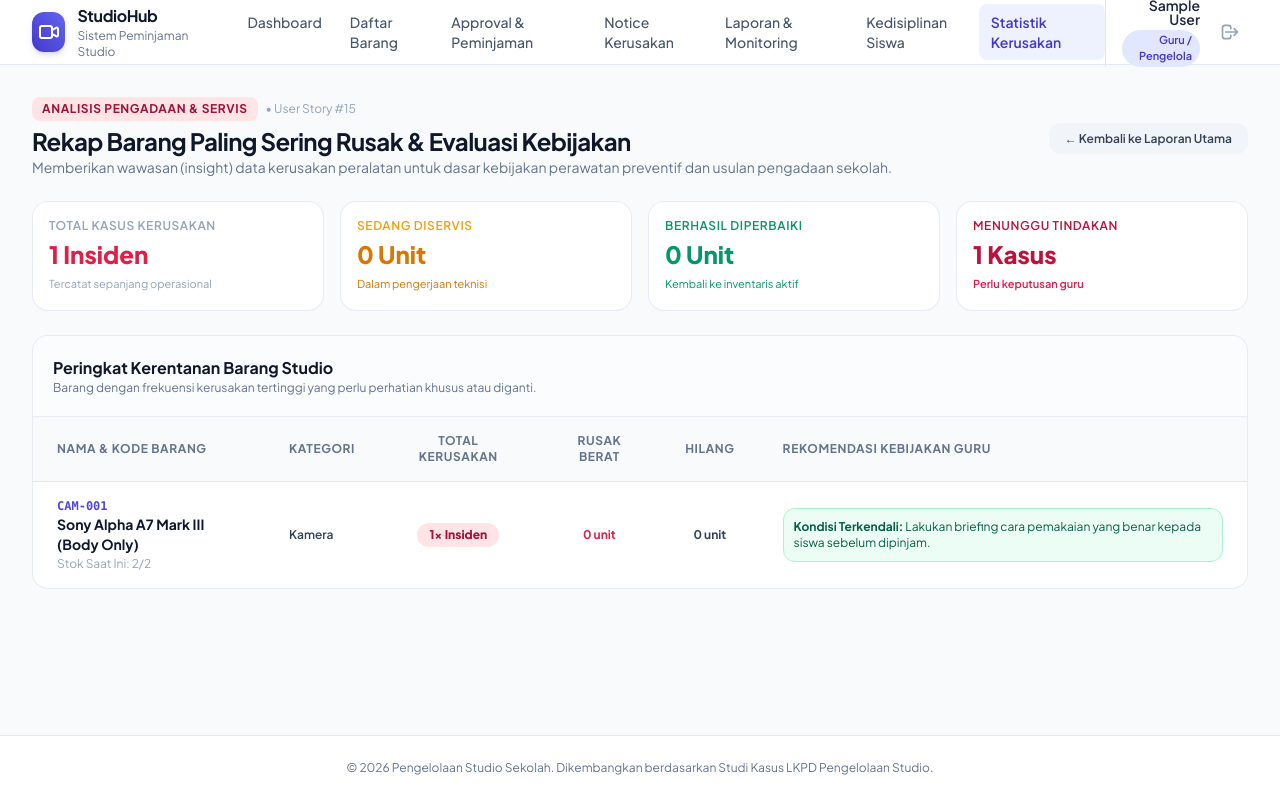
After one commit to Husein-mark/project-collab, a Laravel app: page /reports/damaged-stats in a window 1280 px wide. The commit adds this page. Run offline with Laravel 12, Linux system fonts and the light colour scheme; a user stored in the database is signed in; data comes from the database, SQL or seed files in the repository; tables that the repository leaves empty hold one stand-in row (values such as "Sample post"); some libraries are stand-ins or nearby versions.

Commit message:
feat(export): ekspor laporan csv excel rekap barang rusak dan unit tests (Sprint 2 US #14 & #15)

```diff
--- a/app/Http/Controllers/ReportController.php
+++ b/app/Http/Controllers/ReportController.php
@@ -8,6 +8,7 @@ use App\Models\Loan;
 use App\Models\User;
 use Carbon\Carbon;
 use Illuminate\Http\Request;
+use Symfony\Component\HttpFoundation\StreamedResponse;
 
 class ReportController extends Controller
 {
@@ -52,6 +53,130 @@ class ReportController extends Controller
             'totalOverdue',
             'totalDamaged',
             'totalReturned'
+        ));
+    }
+
+    /**
+     * Ekspor Laporan Peminjaman ke format CSV / Excel (US #14)
+     */
+    public function export(Request $request): StreamedResponse
+    {
+        $query = Loan::with(['item', 'user', 'approver'])->latest();
+
+        if ($request->filled('type')) {
+            if ($request->type === 'overdue') {
+                $query->where(function ($q) {
+                    $q->where('status', 'overdue')->orWhere('is_overdue', true);
+                });
+            } elseif ($request->type === 'damaged') {
+                $query->where('damage_reported', true);
+            } elseif ($request->type === 'returned') {
+                $query->where('status', 'returned');
+            }
+        }
+
+        if ($request->filled('start_date') && $request->filled('end_date')) {
+            $query->whereBetween('borrow_date', [$request->start_date, $request->end_date]);
+        }
+
+        $loans = $query->get();
+        $fileName = 'rekap_peminjaman_studio_' . date('Ymd_His') . '.csv';
+
+        $headers = [
+            'Content-Type' => 'text/csv; charset=UTF-8',
+            'Content-Disposition' => "attachment; filename=\"{$fileName}\"",
+            'Pragma' => 'no-cache',
+            'Cache-Control' => 'must-revalidate, post-check=0, pre-check=0',
+            'Expires' => '0',
+        ];
+
+        return response()->stream(function () use ($loans) {
+            $handle = fopen('php://output', 'w');
+
+            // BOM UTF-8 for Excel compatibility
+            fprintf($handle, chr(0xEF).chr(0xBB).chr(0xBF));
+
+            // Header kolom
+            fputcsv($handle, [
+                'No',
+                'Kode Transaksi',
+                'Nama Siswa',
+                'NIS',
+                'Email Siswa',
+                'Kode Barang',
+                'Nama Barang',
+                'Kategori',
+                'Jumlah',
+                'Keperluan',
+                'Tanggal Pinjam',
+                'Batas Rencana Kembali',
+                'Tanggal Aktual Kembali',
+                'Status Transaksi',
+                'Terlambat (Hari)',
+                'Kondisi Kembali',
+                'Catatan Kerusakan',
+            ]);
+
+            $i = 1;
+            foreach ($loans as $loan) {
+                fputcsv($handle, [
+                    $i++,
+                    $loan->loan_code,
+                    $loan->user->name ?? '-',
+                    $loan->user->nis_nip ?? '-',
+                    $loan->user->email ?? '-',
+                    $loan->item->code ?? '-',
+                    $loan->item->name ?? '-',
+                    $loan->item->category ?? '-',
+                    $loan->quantity,
+                    $loan->purpose,
+                    $loan->borrow_date->format('Y-m-d'),
+                    $loan->expected_return_date->format('Y-m-d'),
+                    $loan->actual_return_date ? $loan->actual_return_date->format('Y-m-d') : 'Belum Kembali',
+                    $loan->status,
+                    $loan->is_overdue ? $loan->overdue_days : 0,
+                    $loan->return_condition ?? 'Normal',
+                    $loan->damage_notes ?? '-',
+                ]);
+            }
+
+            fclose($handle);
+        }, 200, $headers);
+    }
+
+    /**
+     * Rekap statistik barang yang paling sering rusak/hilang (US #15)
+     */
+    public function damagedStats()
+    {
+        // Barang dengan frekuensi notice terbanyak
+        $itemsWithDamage = Item::withCount([
+            'loans as total_damage_count' => function ($q) {
+                $q->where('damage_reported', true);
+            },
+            'loans as heavy_damage_count' => function ($q) {
+                $q->where('return_condition', 'rusak_berat');
+            },
+            'loans as lost_count' => function ($q) {
+                $q->where('return_condition', 'hilang');
+            },
+        ])
+        ->having('total_damage_count', '>', 0)
+        ->orderByDesc('total_damage_count')
+        ->get();
+
+        // Total seluruh kasus kerusakan
+        $totalDamageCases = DamageNotice::count();
+        $inRepairCount = DamageNotice::where('status', 'dalam_perbaikan')->count();
+        $completedRepairCount = DamageNotice::where('status', 'selesai')->count();
+        $pendingActionCount = DamageNotice::where('status', 'menunggu_tindakan')->count();
+
+        return view('reports.damaged_stats', compact(
+            'itemsWithDamage',
+            'totalDamageCases',
+            'inRepairCount',
+            'completedRepairCount',
+            'pendingActionCount'
         ));
     }
 
--- a/database/seeders/DatabaseSeeder.php
+++ b/database/seeders/DatabaseSeeder.php
@@ -73,5 +73,6 @@ class DatabaseSeeder extends Seeder
         }
 
         $this->call(ItemSeeder::class);
+        $this->call(LoanSimulationSeeder::class);
     }
 }
--- a/resources/views/layouts/app.blade.php
+++ b/resources/views/layouts/app.blade.php
@@ -95,6 +95,10 @@
                            class="px-3 py-2 rounded-lg text-sm font-medium transition {{ request()->routeIs('reports.students*') ? 'bg-brand-50 text-brand-700 font-semibold' : 'text-slate-600 hover:text-slate-900 hover:bg-slate-100' }}">
                             Kedisiplinan Siswa
                         </a>
+                        <a href="{{ route('reports.damagedStats') }}"
+                           class="px-3 py-2 rounded-lg text-sm font-medium transition {{ request()->routeIs('reports.damagedStats') ? 'bg-brand-50 text-brand-700 font-semibold' : 'text-slate-600 hover:text-slate-900 hover:bg-slate-100' }}">
+                            Statistik Kerusakan
+                        </a>
                         @endif
                     </nav>
                     @endauth
--- /dev/null
+++ b/resources/views/reports/damaged_stats.blade.php
@@ -0,0 +1,121 @@
+@extends('layouts.app')
+
+@section('title', 'Statistik Kerusakan & Kebijakan Studio')
+
+@section('content')
+<div class="space-y-6">
+    <div class="flex flex-col sm:flex-row sm:items-center sm:justify-between gap-4">
+        <div>
+            <div class="flex items-center space-x-2">
+                <span class="px-2.5 py-1 bg-rose-100 text-rose-800 font-bold text-xs rounded-lg uppercase tracking-wider">Analisis Pengadaan & Servis</span>
+                <span class="text-xs text-slate-400">&bull; User Story #15</span>
+            </div>
+            <h1 class="text-2xl font-bold text-slate-900 tracking-tight mt-1">Rekap Barang Paling Sering Rusak & Evaluasi Kebijakan</h1>
+            <p class="text-sm text-slate-500">Memberikan wawasan (insight) data kerusakan peralatan untuk dasar kebijakan perawatan preventif dan usulan pengadaan sekolah.</p>
+        </div>
+        <div>
+            <a href="{{ route('reports.index') }}" class="px-4 py-2 bg-slate-100 hover:bg-slate-200 text-slate-700 text-xs font-semibold rounded-xl transition">
+                &larr; Kembali ke Laporan Utama
+            </a>
+        </div>
+    </div>
+
+    <!-- Quick Stat Cards -->
+    <div class="grid grid-cols-2 md:grid-cols-4 gap-4">
+        <div class="bg-white border border-slate-200/80 rounded-2xl p-4 shadow-xs">
+            <span class="text-xs font-semibold text-slate-400 uppercase tracking-wider block">Total Kasus Kerusakan</span>
+            <span class="text-2xl font-black text-rose-600 mt-1 block">{{ $totalDamageCases }} Insiden</span>
+            <span class="text-[11px] text-slate-400">Tercatat sepanjang operasional</span>
+        </div>
+
+        <div class="bg-white border border-slate-200/80 rounded-2xl p-4 shadow-xs">
+            <span class="text-xs font-semibold text-amber-500 uppercase tracking-wider block">Sedang Diservis</span>
+            <span class="text-2xl font-black text-amber-600 mt-1 block">{{ $inRepairCount }} Unit</span>
+            <span class="text-[11px] text-amber-600">Dalam pengerjaan teknisi</span>
+        </div>
+
+        <div class="bg-white border border-slate-200/80 rounded-2xl p-4 shadow-xs">
+            <span class="text-xs font-semibold text-emerald-600 uppercase tracking-wider block">Berhasil Diperbaiki</span>
+            <span class="text-2xl font-black text-emerald-600 mt-1 block">{{ $completedRepairCount }} Unit</span>
+            <span class="text-[11px] text-emerald-600">Kembali ke inventaris aktif</span>
+        </div>
+
+        <div class="bg-white border border-slate-200/80 rounded-2xl p-4 shadow-xs">
+            <span class="text-xs font-semibold text-rose-700 uppercase tracking-wider block">Menunggu Tindakan</span>
+            <span class="text-2xl font-black text-rose-700 mt-1 block">{{ $pendingActionCount }} Kasus</span>
+            <span class="text-[11px] text-rose-600 font-semibold">Perlu keputusan guru</span>
+        </div>
+    </div>
+
+    <!-- Rekap Ranking Barang Paling Sering Rusak -->
+    <div class="bg-white rounded-2xl border border-slate-200/80 overflow-hidden shadow-xs">
+        <div class="p-5 border-b border-slate-200/80 bg-slate-50/50 flex items-center justify-between">
+            <div>
+                <h2 class="text-base font-bold text-slate-900">Peringkat Kerentanan Barang Studio</h2>
+                <p class="text-xs text-slate-500">Barang dengan frekuensi kerusakan tertinggi yang perlu perhatian khusus atau diganti.</p>
+            </div>
+        </div>
+
+        @if($itemsWithDamage->count() > 0)
+        <div class="overflow-x-auto">
+            <table class="w-full text-left text-sm text-slate-600">
+                <thead class="bg-slate-50 border-b border-slate-200 text-xs font-bold text-slate-500 uppercase tracking-wider">
+                    <tr>
+                        <th class="px-6 py-4">Nama & Kode Barang</th>
+                        <th class="px-6 py-4">Kategori</th>
+                        <th class="px-6 py-4 text-center">Total Kerusakan</th>
+                        <th class="px-6 py-4 text-center">Rusak Berat</th>
+                        <th class="px-6 py-4 text-center">Hilang</th>
+                        <th class="px-6 py-4">Rekomendasi Kebijakan Guru</th>
+                    </tr>
+                </thead>
+                <tbody class="divide-y divide-slate-100">
+                    @foreach($itemsWithDamage as $item)
+                    <tr class="hover:bg-slate-50/70 transition">
+                        <td class="px-6 py-4">
+                            <span class="text-xs font-mono font-bold text-indigo-600 block">{{ $item->code }}</span>
+                            <span class="font-bold text-slate-900">{{ $item->name }}</span>
+                            <span class="text-xs text-slate-400 block mt-0.5">Stok Saat Ini: {{ $item->available_stock }}/{{ $item->total_stock }}</span>
+                        </td>
+                        <td class="px-6 py-4 text-xs font-semibold text-slate-700">
+                            {{ $item->category }}
+                        </td>
+                        <td class="px-6 py-4 text-center">
+                            <span class="inline-block px-3 py-1 rounded-full text-xs font-black bg-rose-100 text-rose-800">
+                                {{ $item->total_damage_count }}x Insiden
+                            </span>
+                        </td>
+                        <td class="px-6 py-4 text-center text-xs font-bold text-rose-600">
+                            {{ $item->heavy_damage_count }} unit
+                        </td>
+                        <td class="px-6 py-4 text-center text-xs font-bold text-slate-700">
+                            {{ $item->lost_count }} unit
+                        </td>
+                        <td class="px-6 py-4 text-xs">
+                            @if($item->total_damage_count >= 3 || $item->lost_count > 0)
+                                <div class="p-2.5 bg-rose-50 border border-rose-200 rounded-xl text-rose-800">
+                                    <b class="font-bold">Prioritas Pengadaan Baru:</b> Barang ini memiliki tingkat risiko tinggi. Disarankan menambah hardcase pelindung atau menganggarkan unit pengganti pada RAPBS.
+                                </div>
+                            @elseif($item->heavy_damage_count > 0)
+                                <div class="p-2.5 bg-amber-50 border border-amber-200 rounded-xl text-amber-800">
+                                    <b class="font-bold">Servis Berkala / Kalibrasi:</b> Jadwalkan perawatan rutin setiap akhir bulan oleh teknisi resmi.
+                                </div>
+                            @else
+                                <div class="p-2.5 bg-emerald-50 border border-emerald-200 rounded-xl text-emerald-800">
+                                    <b class="font-bold">Kondisi Terkendali:</b> Lakukan briefing cara pemakaian yang benar kepada siswa sebelum dipinjam.
+                                </div>
+                            @endif
+                        </td>
+                    </tr>
+                    @endforeach
+                </tbody>
+            </table>
+        </div>
+        @else
+        <div class="py-12 text-center text-slate-400 text-xs">
+            Belum ada rekap insiden kerusakan barang yang tercatat di sistem studio.
+        </div>
+        @endif
+    </div>
+</div>
+@endsection
--- a/routes/web.php
+++ b/routes/web.php
@@ -40,8 +40,10 @@ Route::middleware('auth')->group(function () {
     Route::get('/notices', [\App\Http\Controllers\DamageNoticeController::class, 'index'])->name('notices.index');
     Route::post('/notices/{notice}/status', [\App\Http\Controllers\DamageNoticeController::class, 'updateStatus'])->name('notices.updateStatus');
 
-    // Laporan & Monitoring Otomatis (US #10, #12)
+    // Laporan & Monitoring Otomatis (US #10, #12, #14, #15)
     Route::get('/reports', [\App\Http\Controllers\ReportController::class, 'index'])->name('reports.index');
+    Route::get('/reports/export', [\App\Http\Controllers\ReportController::class, 'export'])->name('reports.export');
+    Route::get('/reports/damaged-stats', [\App\Http\Controllers\ReportController::class, 'damagedStats'])->name('reports.damagedStats');
     Route::get('/reports/students', [\App\Http\Controllers\ReportController::class, 'studentHistory'])->name('reports.students');
     Route::get('/reports/students/{user}', [\App\Http\Controllers\ReportController::class, 'studentDetail'])->name('reports.students.detail');
 });
```
Also changed, not shown: database/seeders/LoanSimulationSeeder.php (added, +159 -0 lines), tests/Feature/ExampleTest.php (+1 -1 lines), tests/Feature/StudioSystemTest.php (added, +84 -0 lines).
